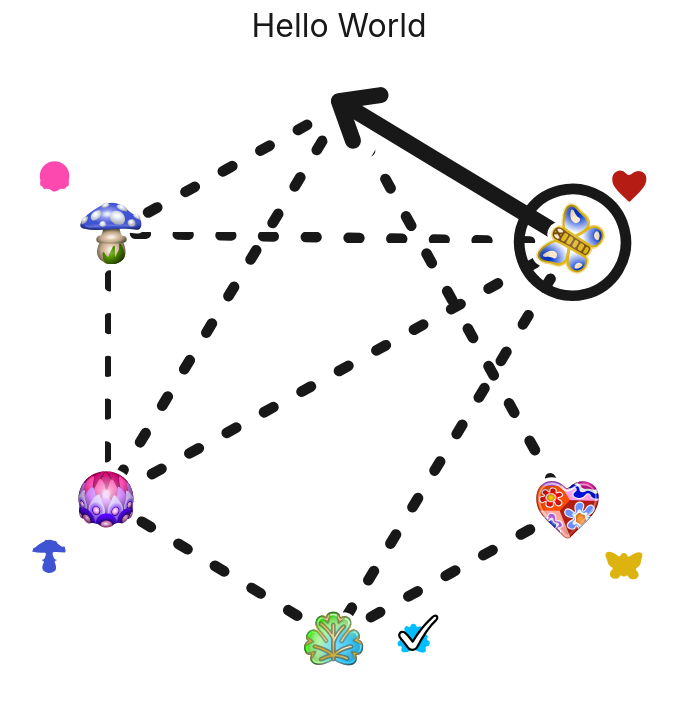
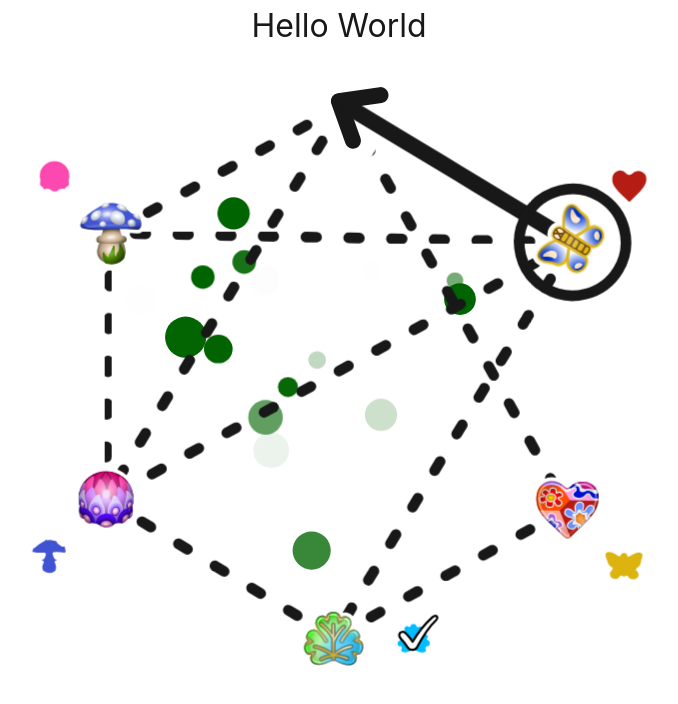
Before and after one commit to evashort/bead-puzzle, a Vue app: page / in a window 1280 px wide. Shown: the top 704 px of the page, without its empty margins (301-979 px from the left). Built offline with nearby package versions, Linux system fonts and the light colour scheme.

Commit message:
add dust

```diff
--- a/src/App.vue
+++ b/src/App.vue
@@ -5,7 +5,7 @@ import Game from './components/Game.vue'
 
 <template>
   <HelloWorld msg="Hello World" />
-  <Game :startingBeads="[2, 1, 3, 5, 4]" :edges="[[0, 1], [2, 3], [3, 4], [4, 5], [0, 5], [0, 2], [0, 4], [1, 3], [1, 4], [1, 5]]"/>
+  <Game :startingBeads="[2, 1, 3, 5, 4]" :edges="[[0, 1], [2, 3], [3, 4], [4, 5], [0, 5], [0, 2], [0, 4], [1, 3], [1, 4], [1, 5]]" :dustDuration="360" :dustCount="18"/>
 </template>
 
 <style>
--- a/src/components/Game.vue
+++ b/src/components/Game.vue
@@ -1,3 +1,7 @@
+<script setup>
+import seedrandom from 'seedrandom'
+</script>
+
 <script>
 export default {
   data() {
@@ -15,6 +19,17 @@ export default {
       }
     }
 
+    let dustDelays = new Float64Array(this.dustCount)
+    let now = Date.now()
+    let dustIndex = Math.floor(
+      now * 0.001 / this.dustDuration * this.dustCount
+    )
+    for (let i = 0; i < this.dustCount; i++) {
+      let j = dustIndex - i
+      let startTime = j * this.dustDuration / this.dustCount
+      dustDelays[j % this.dustCount] = startTime - now * 0.001
+    }
+
     // iterate clockwise and choose the first edge
     for (let i = 1; i < size; i++) {
       let tail = (hole + i) % size
@@ -26,13 +41,30 @@ export default {
           oldBeads: [...this.startingBeads],
           oldFirstEdge: [hole, tail],
           showTail: true,
+          now: now,
+          dustDelays: dustDelays,
         }
       }
     }
   },
   props: {
     startingBeads: Array,
-    edges: Array
+    edges: Array,
+    dustDuration: Number,
+    dustCount: Number,
+  },
+  created() {
+    // https://newbedev.com/make-computed-vue-properties-dependent-on-current-time
+    var self = this
+    setInterval(function () {
+      let oldDustIndex = self.dustIndex
+      self.now = Date.now()
+      let j = self.dustIndex
+      if (j > oldDustIndex) {
+        let startTime = j * self.dustDuration / self.dustCount
+        self.dustDelays[j % self.dustCount] = startTime - self.now * 0.001
+      }
+    }, 1000)
   },
   computed: {
     size() {
@@ -251,6 +283,28 @@ export default {
         this,
       )
     },
+    dustIndex() {
+      return Math.floor(
+        this.now * 0.001 / this.dustDuration * this.dustCount
+      )
+    },
+    dust() {
+      let dust = new Array(this.dustCount)
+      for (let i = 0; i < this.dustCount; i++) {
+        let j = this.dustIndex - i
+        let generator = new seedrandom(j)
+        let angle = generator.quick() * 2 * Math.PI
+        let distance = 80 * Math.sqrt(generator.quick())
+        dust[j % this.dustCount] = {
+          j: j,
+          cx: distance * Math.cos(angle),
+          cy: distance * Math.sin(angle),
+          r: 3 + 5 * generator.quick(),
+        }
+      }
+
+      return dust
+    }
   },
   methods: {
     getTangent(i, j, k) {
@@ -456,6 +510,16 @@ export default {
         :style="{ 'offset-path': `path('${arrowPath}')`, 'offset-distance': `${100 * 0.5 * headHeight / 160}%` }"
         fill="none"
       />
+      <circle
+        v-for="(mote, i) of dust"
+        :cx="mote.cx"
+        :cy="mote.cy"
+        :r="mote.r"
+        :class="{dust: true, alternate: Math.floor(mote.j / dustCount) % 2}"
+        :style="{'animation-duration': `${dustDuration}s`, 'animation-delay': `${dustDelays[i]}s`}"
+        fill="darkgreen"
+        >
+      </circle>
       <mask id="head-mask">
         <rect x="-130" y="-130" width="260" height="260" fill="white"></rect>
         <use v-if="showTail" href="#head-path"></use>
@@ -647,4 +711,31 @@ tail onPath undo loop reverse offset-rotate
 .checkmark.checked {
   opacity: 1;
 }
+.dust {
+  animation-name: dustFade;
+  animation-fill-mode: forwards;
+}
+.dust.alternate {
+  animation-name: dustFade2;
+}
+@keyframes dustFade {
+  from { opacity: 0.00785; }
+  3% { opacity: 0.00785; }
+  10% { opacity: 0.01; }
+  45% { opacity: 1; }
+  65% { opacity: 1; }
+  90% { opacity: 0.01; }
+  97% { opacity: 0; }
+  to { opacity: 0; }
+}
+@keyframes dustFade2 {
+  from { opacity: 0.00785; }
+  3% { opacity: 0.00785; }
+  10% { opacity: 0.01; }
+  45% { opacity: 1; }
+  65% { opacity: 1; }
+  90% { opacity: 0.01; }
+  97% { opacity: 0; }
+  to { opacity: 0; }
+}
 </style>
```
